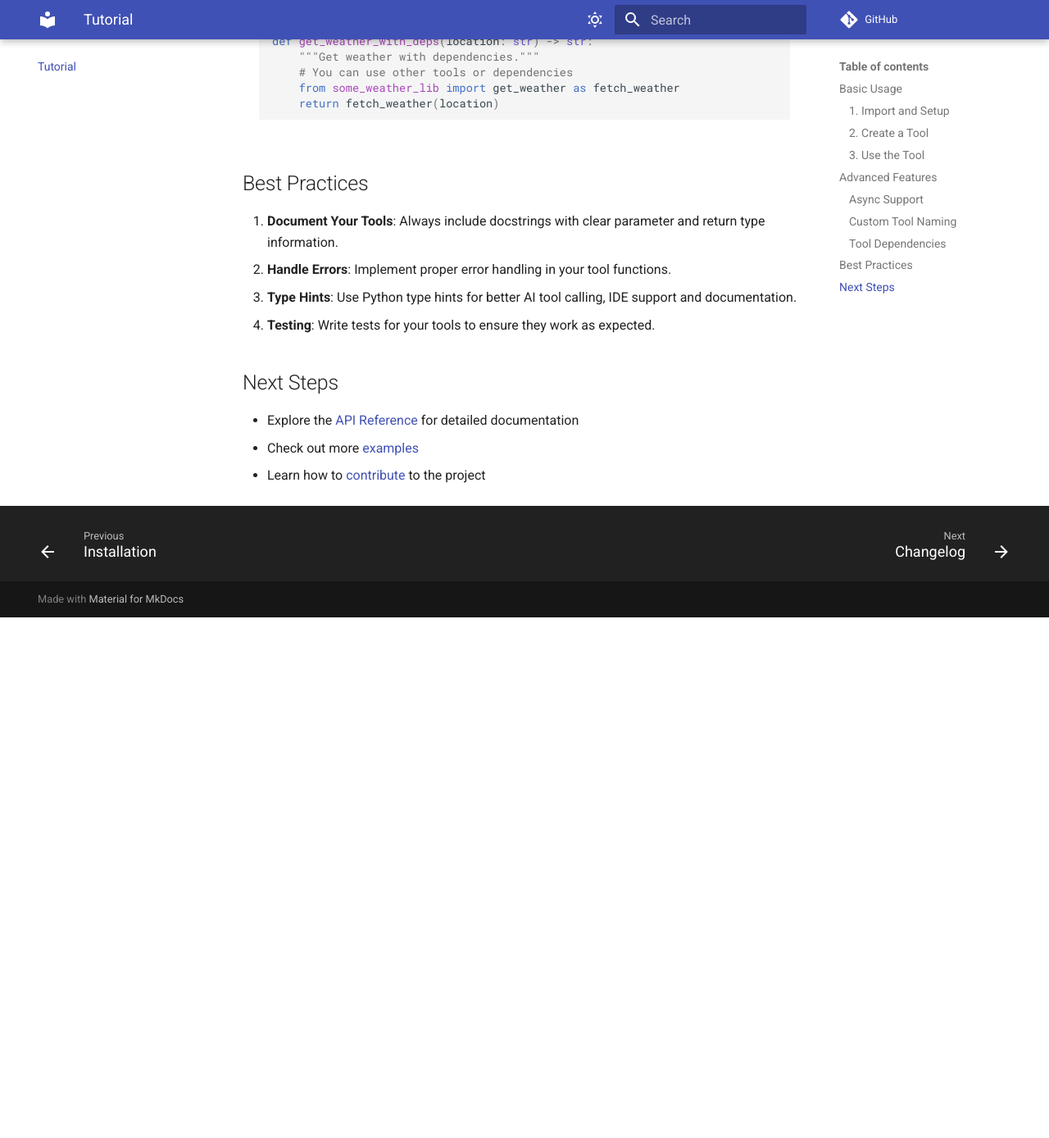
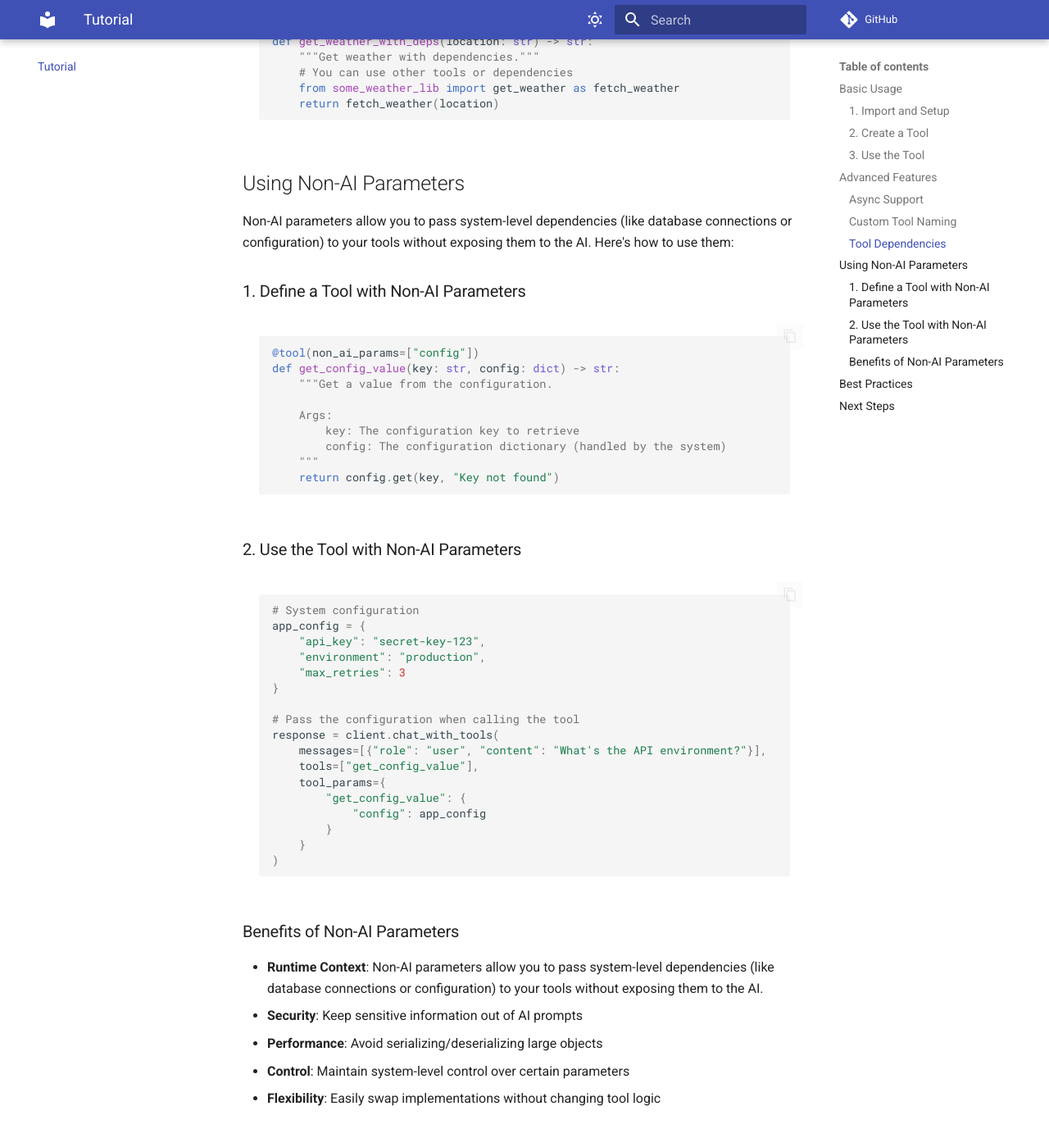
Before and after one commit to Bemade/openai-toolchain, an MkDocs documentation site: the page built from docs/tutorial.md, in a window 1280 px wide and 1400 px high, scrolled down 1945 px. Shown: the top 1388 px of the window at 82% size. Built offline with MkDocs 1.6.1 and Material for MkDocs 9.7.7, drawn with Linux system fonts in a browser that asks for light colours; comment, search, counter and statistics services are not loaded; before the commit the page ends 2698 px from its top, so only the background shows below that; some of the changed text lies outside the part shown.

Commit message:
feat: add non-AI parameters support for tool dependencies and system configuration

````diff
--- a/docs/tutorial.md
+++ b/docs/tutorial.md
@@ -82,6 +82,54 @@ def get_weather_with_deps(location: str) -> str:
     return fetch_weather(location)
 ```
 
+## Using Non-AI Parameters
+
+Non-AI parameters allow you to pass system-level dependencies (like database connections or configuration) to your tools without exposing them to the AI. Here's how to use them:
+
+### 1. Define a Tool with Non-AI Parameters
+
+```python
+@tool(non_ai_params=["config"])
+def get_config_value(key: str, config: dict) -> str:
+    """Get a value from the configuration.
+
+    Args:
+        key: The configuration key to retrieve
+        config: The configuration dictionary (handled by the system)
+    """
+    return config.get(key, "Key not found")
+```
+
+### 2. Use the Tool with Non-AI Parameters
+
+```python
+# System configuration
+app_config = {
+    "api_key": "secret-key-123",
+    "environment": "production",
+    "max_retries": 3
+}
+
+# Pass the configuration when calling the tool
+response = client.chat_with_tools(
+    messages=[{"role": "user", "content": "What's the API environment?"}],
+    tools=["get_config_value"],
+    tool_params={
+        "get_config_value": {
+            "config": app_config
+        }
+    }
+)
+```
+
+### Benefits of Non-AI Parameters
+
+- **Runtime Context**: Non-AI parameters allow you to pass system-level dependencies (like database connections or configuration) to your tools without exposing them to the AI.
+- **Security**: Keep sensitive information out of AI prompts
+- **Performance**: Avoid serializing/deserializing large objects
+- **Control**: Maintain system-level control over certain parameters
+- **Flexibility**: Easily swap implementations without changing tool logic
+
 ## Best Practices
 
 1. **Document Your Tools**: Always include docstrings with clear parameter and
@@ -90,6 +138,7 @@ def get_weather_with_deps(location: str) -> str:
 3. **Type Hints**: Use Python type hints for better AI tool calling, IDE support
    and documentation.
 4. **Testing**: Write tests for your tools to ensure they work as expected.
+5. **Non-AI Parameters**: Use non-AI parameters for system dependencies and sensitive data.
 
 ## Next Steps
 
````
Also changed, not shown: CHANGELOG.md (+8 -0 lines), README.md (+39 -0 lines), docs/examples/advanced.md (+38 -0 lines), openai_toolchain/_version.py (added, +20 -0 lines), 4 other files.
